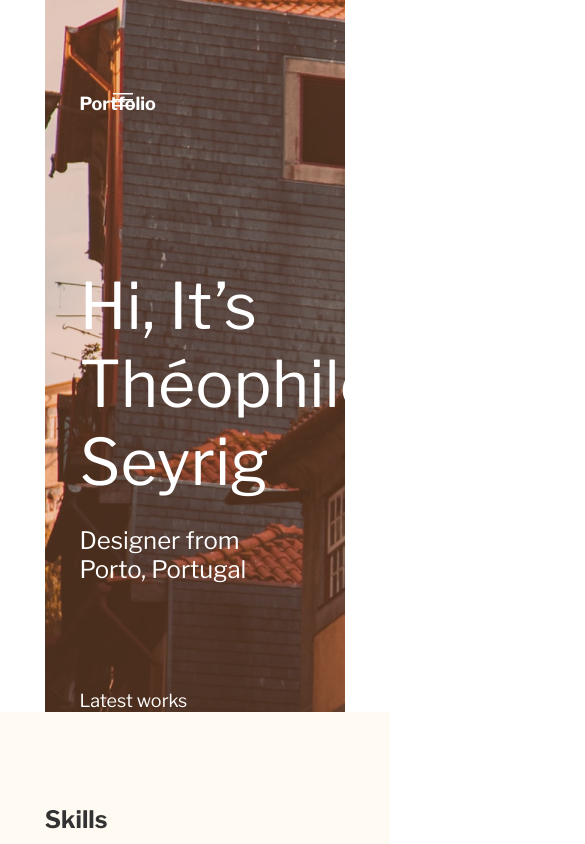
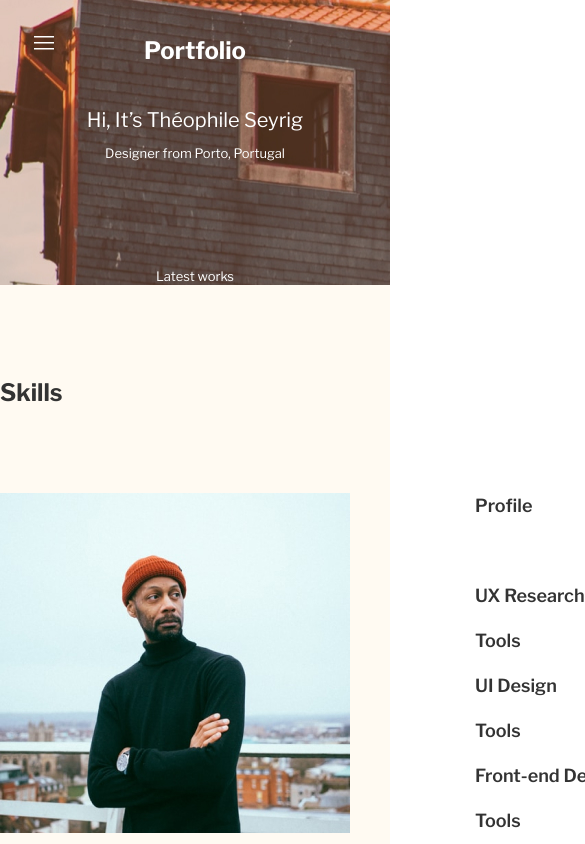
Before and after one commit to taras957/portfolio, a plain HTML site: page index.html in a window 390 px wide. Shown: the top 844 px of the page, 585 px wide, since content can reach past the window. Drawn offline with nearby package versions, Linux system fonts and the light colour scheme.

Commit message:
add all adaptive

```diff
--- a/style.css
+++ b/style.css
@@ -98,6 +98,7 @@ color: #FFFFFF;
  margin-left: 34px;
   background-image: url(/img/lines.png);
   background-repeat: no-repeat;
+  visibility: hidden;
 }
 /* general features */
 p,
@@ -209,7 +210,7 @@ progress::-webkit-progress-bar {
     gap: 26px;
   }
 
-  .heroImg {
+  .hero-img {
     background-repeat: no-repeat;
     width: 224px;
     height: 218px;
@@ -248,11 +249,100 @@ padding-bottom: 25px;
     height: 18px;
   }
 }
+@media screen and (max-width: 1025px){
+  .hero{
+    width: 100%;
+    margin: 0px;
+  }
+  .hero-lines{
+    position: fixed;
+  width: 20px;
+  height: 22px;
+ margin-left: 674px;
+  background-image: url(/img/lines.png);
+  background-repeat: no-repeat;
+  visibility: visible;
+  }
+
+}
+@media screen and (max-width: 769px){
+  .hero{
+    width: 100%;
+    margin: 0px;
+  }
+  .hero-lines{
+    position: fixed;
+  width: 20px;
+  height: 22px;
+ margin-left: 474px;
+  background-image: url(/img/lines.png);
+  background-repeat: no-repeat;
+  visibility: visible;
+  }
+  .hero-list-item{
+    display: none;
+  }
+}
+@media screen and (max-width:426px){
+  .hero{
+    text-align: center;
+    padding-top: 36px;
+
+  }
+  .hero-head{
+   width: 100vh;
+   margin-top: 706px;
+    font-family: 'Libre Franklin';
+font-style: normal;
+font-weight: 700;
+font-size: 24px;
+line-height: 29px;
+margin: 0px;
+  }
+  .hero-title{
+  margin-top: 50px;
+   display: block;
+   width: 100vh;
+    font-family: 'Libre Franklin';
+font-style: normal;
+font-weight: 400;
+font-size: 20px;
+line-height: 24px;
+  }
+  .container{
+width: 100%;
+  }
+  .hero-list-item{
+    display: none;
+  }
+  .hero-text{
+    margin-top: 13px;
+    font-family: 'Libre Franklin';
+font-style: normal;
+font-weight: 400;
+font-size: 13px;
+line-height: 16px;
+  }
+  .hero-subtitle-link{
+    margin-top: 41px;
+    font-family: 'Libre Franklin';
+font-style: normal;
+font-weight: 400;
+font-size: 13px;
+line-height: 16px;
+  }
+  .hero-lines{
+    visibility: visible;
+    margin-left: 34px;
+  }
+}
+
+
+
+
+
 @media screen and (max-width:376px){
-  *{
-    padding: 0;
-    margin: 0;
-  }
+
   .hero{
     text-align: center;
     padding-top: 36px;
@@ -302,7 +392,7 @@ line-height: 16px;
   }
   .hero-lines{
     visibility: visible;
-    margin-left: 34pxpx;
+    margin-left: 34px;
   }
 
 
```
